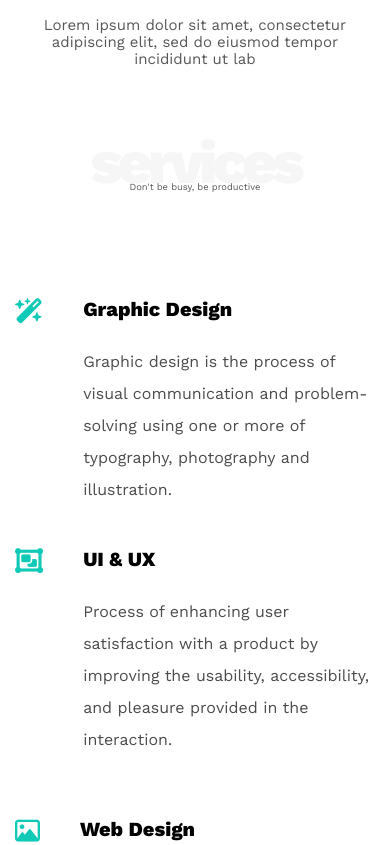
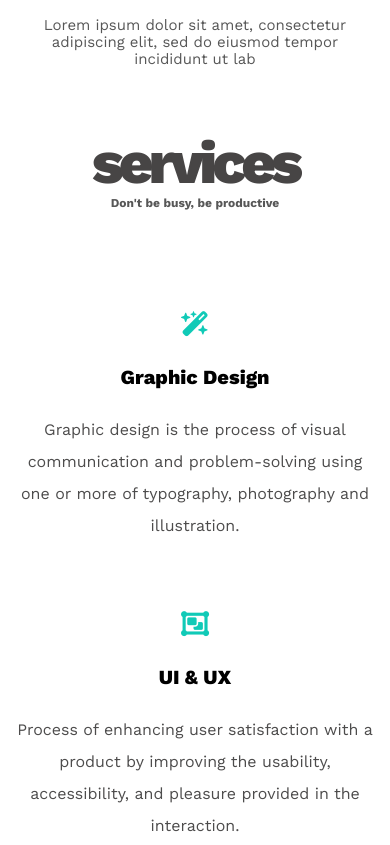
Before and after one commit to Ahmed-Zak-y/Leon, a plain HTML site: page index.html in a window 390 px wide. Shown: the part 1483-2328 px from the top of the page. Drawn offline with nearby package versions, Linux system fonts and the light colour scheme.

Commit message:
validation

```diff
--- a/css/leon.css
+++ b/css/leon.css
@@ -47,39 +47,36 @@ body {
 }
 .section-heading {
     text-align: center;
-    position: relative;
     margin-bottom: 100px;
 }
-.section-heading > h2 {
-    color: var(--third-color);
+.section-heading  h2 {
+    color: #474545;
     font-size: 162px;
     font-weight: 800;
     letter-spacing: -5px;
 }
-.section-heading > p {
-    position: absolute;
-    left: 50%;
-    transform: translateX(-50%);
-    bottom: 15px;
+.section-heading p {
+    bottom: 0;
     font-size: 25px;
     color: var(--fourth-color);
 }
-@media (max-width: 767px) {
-    .section-heading > h2 {
+@media (max-width: 991px) {
+    .section-heading  h2 {
         font-size: 81px;
     }
-    .section-heading > p {
-        font-size: 12.5px;
-        bottom: 15px;
+    .section-heading p {
+        font-weight: bold;
+        font-size: 16px;
+        /* transform: translateY(15px); */
     }
 }
 @media (max-width: 420px) {
-    .section-heading > h2 {
-        font-size: calc(81px - (81px / 4));
+    .section-heading h2 {
+        font-size: 60px;
     }
-    .section-heading > p {
-        font-size: calc(12.5px - (12.5px / 4));
-        bottom: calc(7.5px - (7.5px / 4));
+    .section-heading p {
+        font-size: 12px;
+        /* transform: translateY(20px); */
     }
 }
 .grid-3 {
@@ -271,6 +268,17 @@ header ul li a:hover {
         display: none;
     }
 }
+@media (max-width: 991px) {
+    .services .box {
+        flex-direction: column;
+        align-items: center;
+        text-align: center;
+        min-height: 300px;
+    }
+    .services i {
+        margin: 0 0 30px;
+    }
+}
 .portfolio {
     padding-top: var(--main-padding);
     padding-bottom: var(--main-padding);
@@ -385,7 +393,8 @@ header ul li a:hover {
     margin-top: 35px;
 }
 .contact {
-    padding: var(--main-padding);
+    padding-top: var(--main-padding);
+    padding-bottom: var(--main-padding);
     text-align: center;
     background-color: var(--background-clr);
 }
```
Also changed, not shown: images/portfolio1.jpg, images/portfolio2.jpg, images/portfolio3.jpg, 1 other file.
